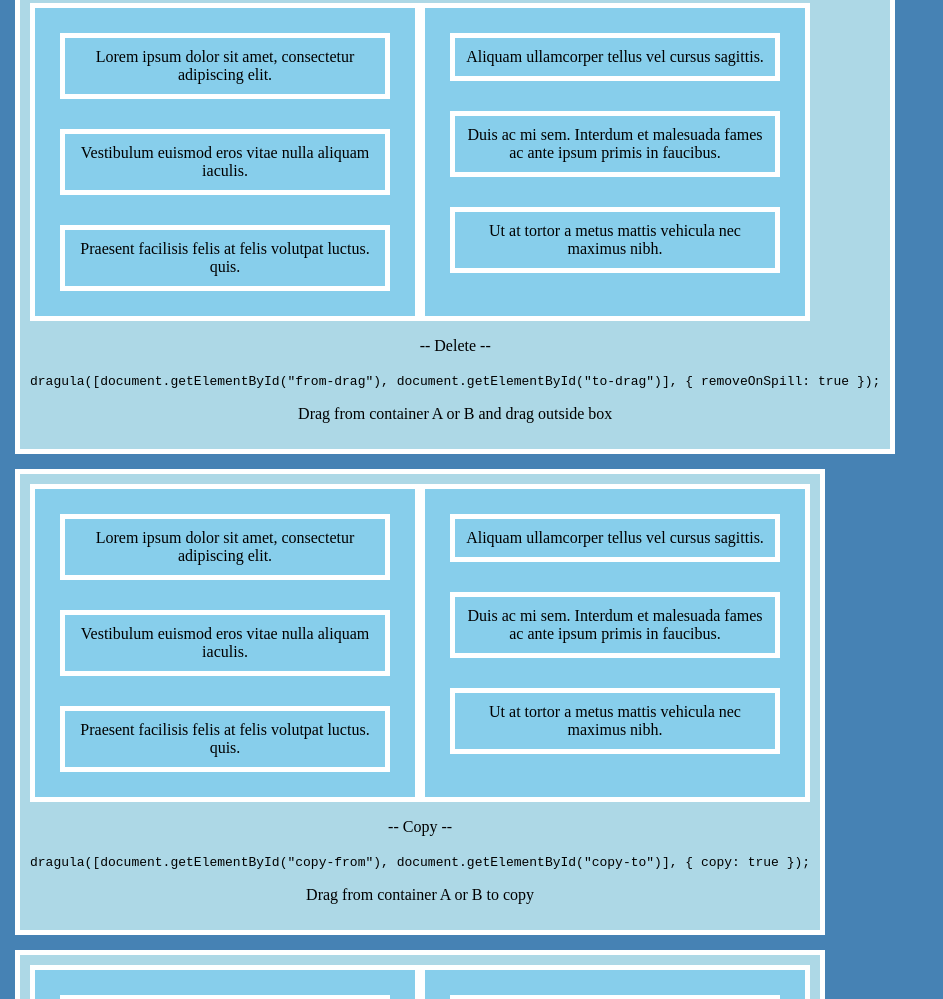
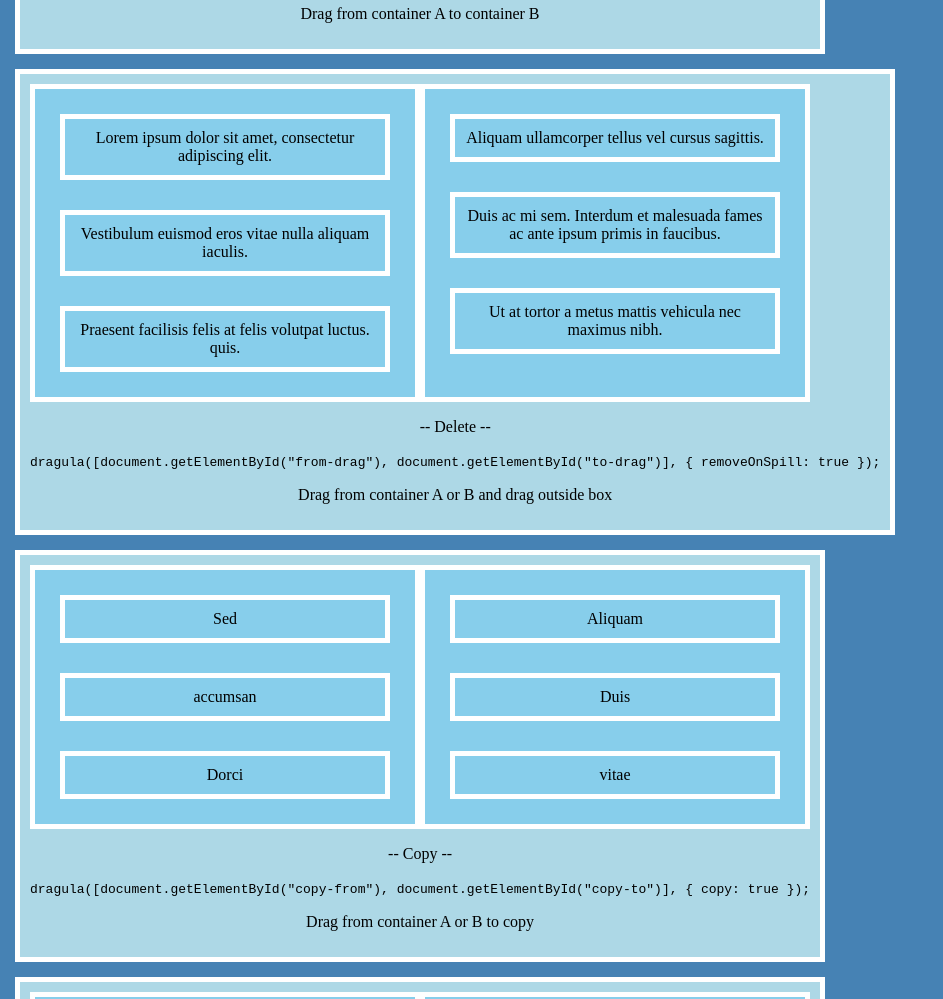
Before and after one commit to htc-ccis2591/js-library-project, a plain HTML site: page index.html in a window 1280 px wide. Shown: the part 655-1654 px from the top of the page, without its empty margins (0-943 px from the left). Drawn offline with nearby package versions, Linux system fonts and the light colour scheme; a script that the page names is missing.

Commit message:
Update/Additions

```diff
--- a/index.html
+++ b/index.html
@@ -64,6 +64,10 @@
 
                 </div>
                 <br>
+                <div class="draggable">
+                    <button>Button</button>
+
+                </div>
             </div>
         </div>
         <p>-- Simple Drag & Drop --</p>
@@ -112,29 +116,29 @@
     <div class="wrapper">
         <div>
             <div id="copy-from" class="container">
-                <div class="draggable">Lorem ipsum dolor sit amet, consectetur adipiscing elit.
+                <div class="draggable">Sed
 
                 </div>
                 <br>
-                <div class="draggable">Vestibulum euismod eros vitae nulla aliquam iaculis.
+                <div class="draggable">accumsan
 
                 </div>
                 <br>
-                <div class="draggable">Praesent facilisis felis at felis volutpat luctus. quis.
+                <div class="draggable">Dorci
 
                 </div>
             </div>
 
             <div id="copy-to" class="container">
-                <div class="draggable">Aliquam ullamcorper tellus vel cursus sagittis.
+                <div class="draggable">Aliquam
 
                 </div>
                 <br>
-                <div class="draggable">Duis ac mi sem. Interdum et malesuada fames ac ante ipsum primis in faucibus.
+                <div class="draggable">Duis
 
                 </div>
                 <br>
-                <div class="draggable">Ut at tortor a metus mattis vehicula nec maximus nibh.
+                <div class="draggable">vitae
 
                 </div>
                 <br>
@@ -242,8 +246,8 @@
             document.getElementById("bottomright-no"), document.getElementById("bottomleft-no")]);</code>
         <p>Drag/drop from any container. Dragula can only be used with multiple containers!</p>
     </div>
-<footer>"OctoLink" courtesy of : https://www.google.com/url?sa=i&rct=j&q=&esrc=s&source=images&cd=&cad=rja&uact=8&ved=0ahUKEwjZ28HiktLQAhWI3YMKHTQoA7UQjRwIBw&url=https%3A%2F%2Fwww.pinterest.com%2Fcyberlogi%2Ffavorite-github-icons%2F&psig=AFQjCNFmw6RCsg1ri7VgeiQUraMzmlaSBQ&ust=1480652560274856
-</footer>
+    <footer>"OctoLink" courtesy of : https://www.google.com/url?sa=i&rct=j&q=&esrc=s&source=images&cd=&cad=rja&uact=8&ved=0ahUKEwjZ28HiktLQAhWI3YMKHTQoA7UQjRwIBw&url=https%3A%2F%2Fwww.pinterest.com%2Fcyberlogi%2Ffavorite-github-icons%2F&psig=AFQjCNFmw6RCsg1ri7VgeiQUraMzmlaSBQ&ust=1480652560274856
+    </footer>
 
     <!-- Link to Dragula CDN -->
     <script src="https://cdnjs.cloudflare.com/ajax/libs/dragula/3.7.2/dragula.js"></script>
--- a/script.js
+++ b/script.js
@@ -33,6 +33,4 @@
     dragula([document.getElementById("topleft-no"), document.getElementById("topright-no"), document.getElementById("bottomright-no"), document.getElementById("bottomleft-no")]);
 
 
-
-
 }());
```
